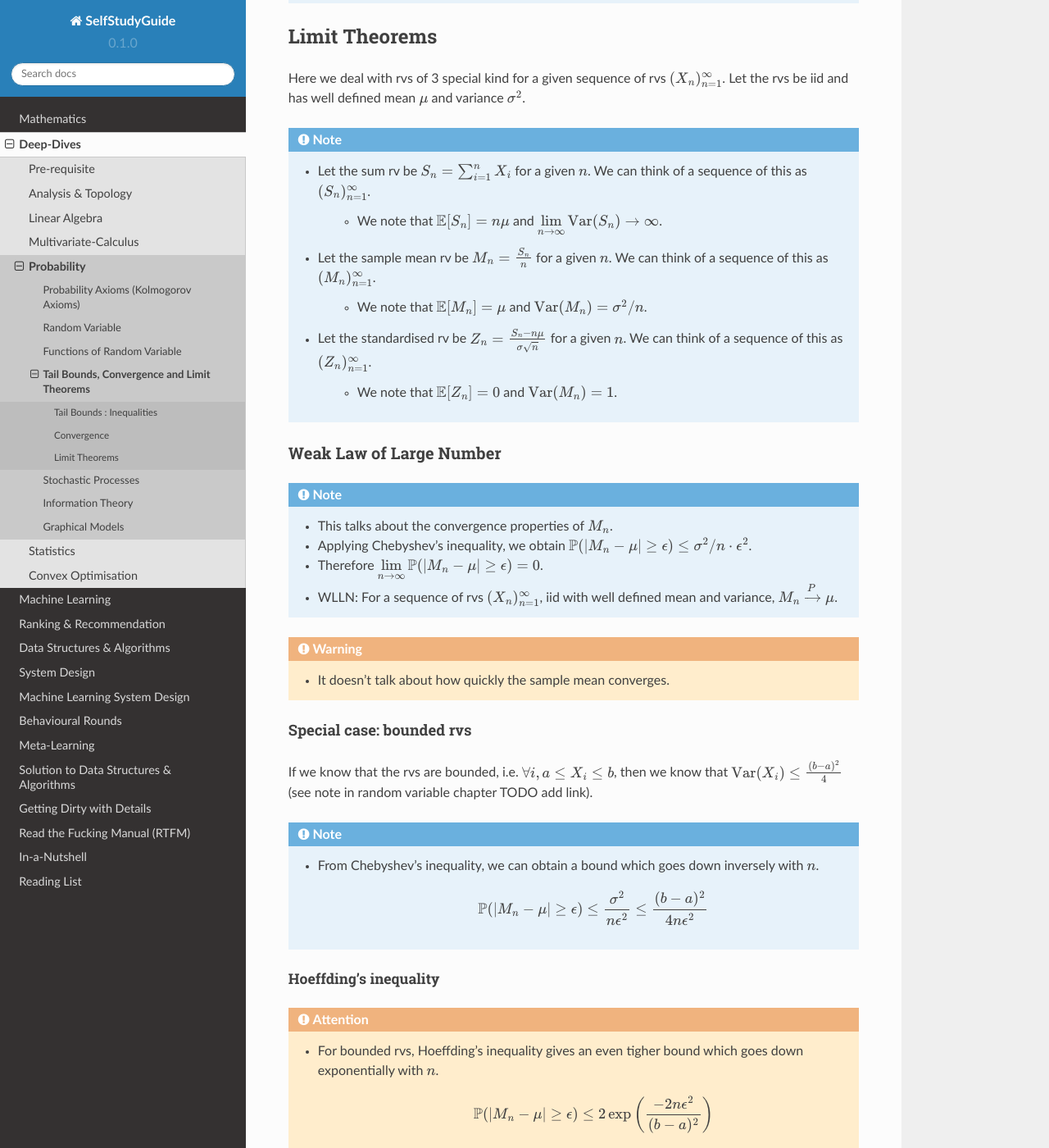
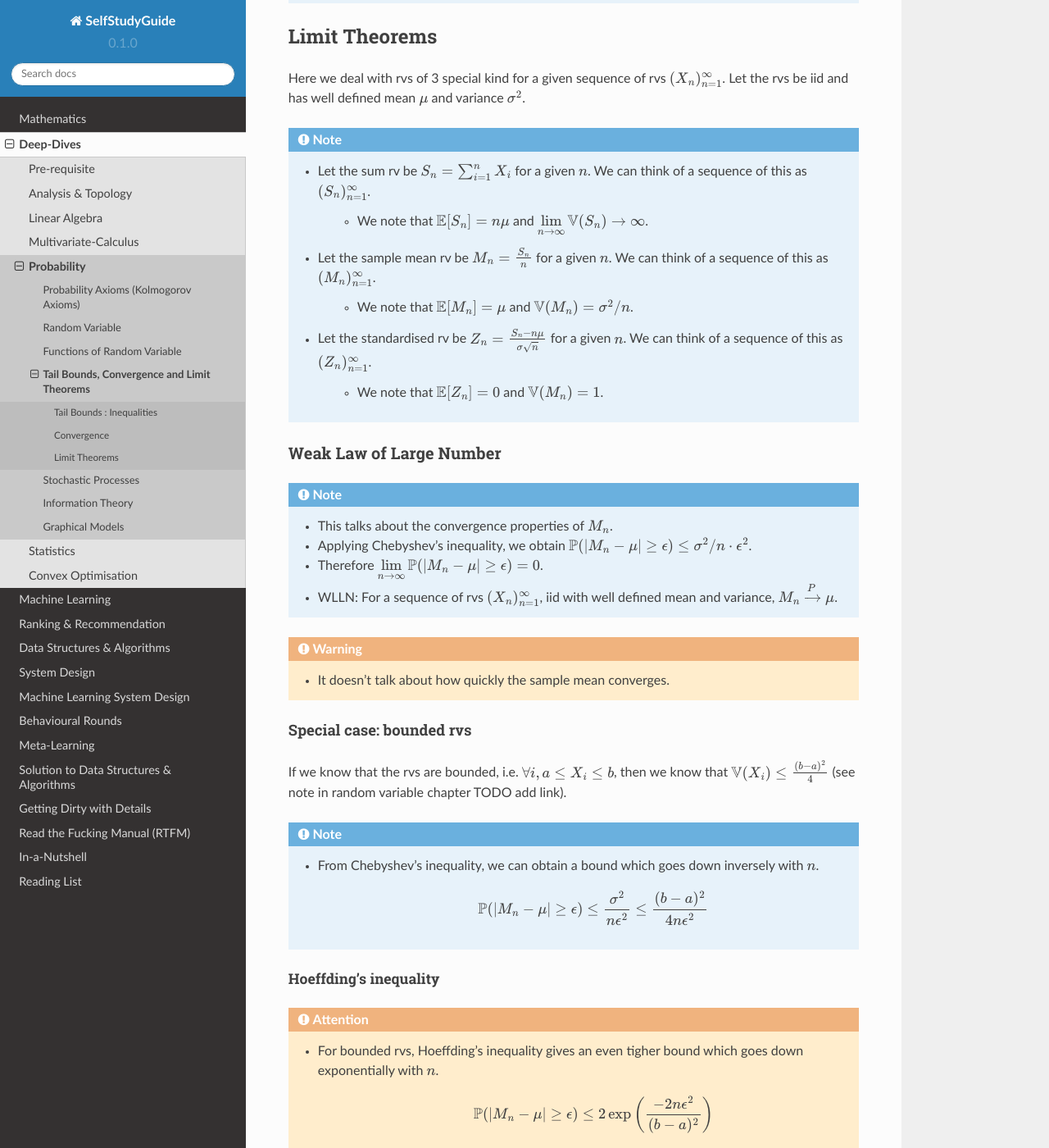
Before and after one commit to uselesstechjunks/leetcode, a Sphinx documentation site: the page built from docs/source/math/prob/ineq.rst, in a window 1280 px wide and 1400 px high, scrolled down 3434 px. Shown: the whole window at 82% size. Built offline with Sphinx 7.4.7 and the Read the Docs theme 2.0.0, drawn with Linux system fonts in a browser that asks for light colours; some of the changed text lies outside the part shown.

Commit message:
Update ineq.rst

```diff
--- a/docs/source/math/prob/ineq.rst
+++ b/docs/source/math/prob/ineq.rst
@@ -23,7 +23,7 @@ Mean known: Markov
 Mean and variance known: Chebyshev
 ====================================
 .. note::
-	* Let :math:`X` be **any** rv with well defined :math:`\mathbb{E}[X]=\mu` and :math:`\mathrm{Var}(X)=\sigma^2`.
+	* Let :math:`X` be **any** rv with well defined :math:`\mathbb{E}[X]=\mu` and :math:`\mathbb{V}(X)=\sigma^2`.
 	* Chebyshev's inequality states that the tail probability of :math:`t` being away from :math:`\mu` goes down quadratically.
 
 		.. math:: \mathbb{P}(|X-\mu|\geq t)\leq \frac{\sigma^2}{t^2}
@@ -113,13 +113,13 @@ Here we deal with rvs of 3 special kind for a given sequence of rvs :math:`(X_n)
 .. note::
 	* Let the sum rv be :math:`S_n=\sum_{i=1}^n X_i` for a given :math:`n`. We can think of a sequence of this as :math:`(S_n)_{n=1}^\infty`.
 
-		* We note that :math:`\mathbb{E}[S_n]=n\mu` and :math:`\lim\limits_{n\to\infty}\mathrm{Var}(S_n)\to\infty`.
+		* We note that :math:`\mathbb{E}[S_n]=n\mu` and :math:`\lim\limits_{n\to\infty}\mathbb{V}(S_n)\to\infty`.
 	* Let the sample mean rv be :math:`M_n=\frac{S_n}{n}` for a given :math:`n`. We can think of a sequence of this as :math:`(M_n)_{n=1}^\infty`.
 
-		* We note that :math:`\mathbb{E}[M_n]=\mu` and :math:`\mathrm{Var}(M_n)=\sigma^2/n`.
+		* We note that :math:`\mathbb{E}[M_n]=\mu` and :math:`\mathbb{V}(M_n)=\sigma^2/n`.
 	* Let the standardised rv be :math:`Z_n=\frac{S_n-n\mu}{\sigma\sqrt{n}}` for a given :math:`n`. We can think of a sequence of this as :math:`(Z_n)_{n=1}^\infty`.
 
-		* We note that :math:`\mathbb{E}[Z_n]=0` and :math:`\mathrm{Var}(M_n)=1`.
+		* We note that :math:`\mathbb{E}[Z_n]=0` and :math:`\mathbb{V}(M_n)=1`.
 
 Weak Law of Large Number
 ====================================
@@ -134,7 +134,7 @@ Weak Law of Large Number
 
 Special case: bounded rvs
 ------------------------------------
-If we know that the rvs are bounded, i.e. :math:`\forall i, a\leq X_i\leq b`, then we know that :math:`\mathrm{Var}(X_i)\leq \frac{(b-a)^2}{4}` (see note in random variable chapter TODO add link).
+If we know that the rvs are bounded, i.e. :math:`\forall i, a\leq X_i\leq b`, then we know that :math:`\mathbb{V}(X_i)\leq \frac{(b-a)^2}{4}` (see note in random variable chapter TODO add link).
 
 .. note::
 	* From Chebyshev's inequality, we can obtain a bound which goes down inversely with :math:`n`.
```
